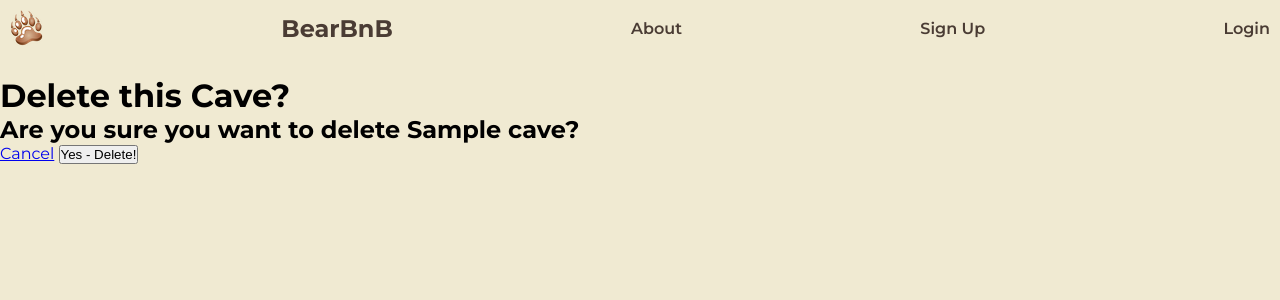
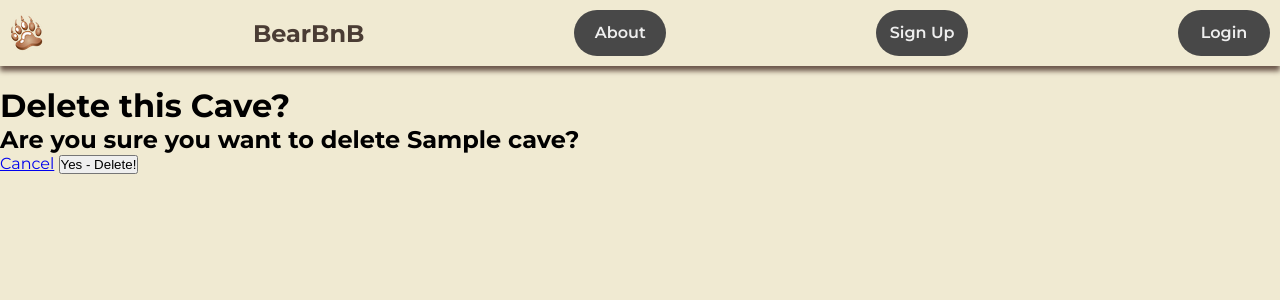
Before and after one commit to radford-coding/bearbnb, a Django app: template main_app/templates/main_app/cave_confirm_delete.html in a window 1280 px wide. Shown: the top 300 px of the page. Run offline with Django 5.2, Linux system fonts and the light colour scheme; the template is opened without the code that fills it: most values are stand-ins (such as "Sample title", 1, 10 or a date in 2020).

Commit message:
more styling

```diff
--- a/main_app/static/css/base.css
+++ b/main_app/static/css/base.css
@@ -36,6 +36,7 @@ nav {
     display: inline-flex;
     justify-content: space-between;
     align-items: center;
+    box-shadow: 0 5px 5px var(--brown);
 }
 
 nav>* {
@@ -44,14 +45,17 @@ nav>* {
     font-weight: 600;
 }
 
-nav button {
+nav button,
+nav a:not(:nth-child(2)) {
     flex-shrink: 0;
     width: calc(var(--size1) * 2);
     height: var(--size1);
     border-radius: calc(var(--size1) / 2);
-
+    text-align: center;
+    line-height: var(--size1);
     background-color: var(--bg1);
     color: var(--white);
+    font-size: 1rem;
 }
 
 body:hover {
```
Also changed, not shown: main_app/static/css/caves/cave-index.css (+9 -3 lines), main_app/static/css/form.css (+11 -2 lines).
